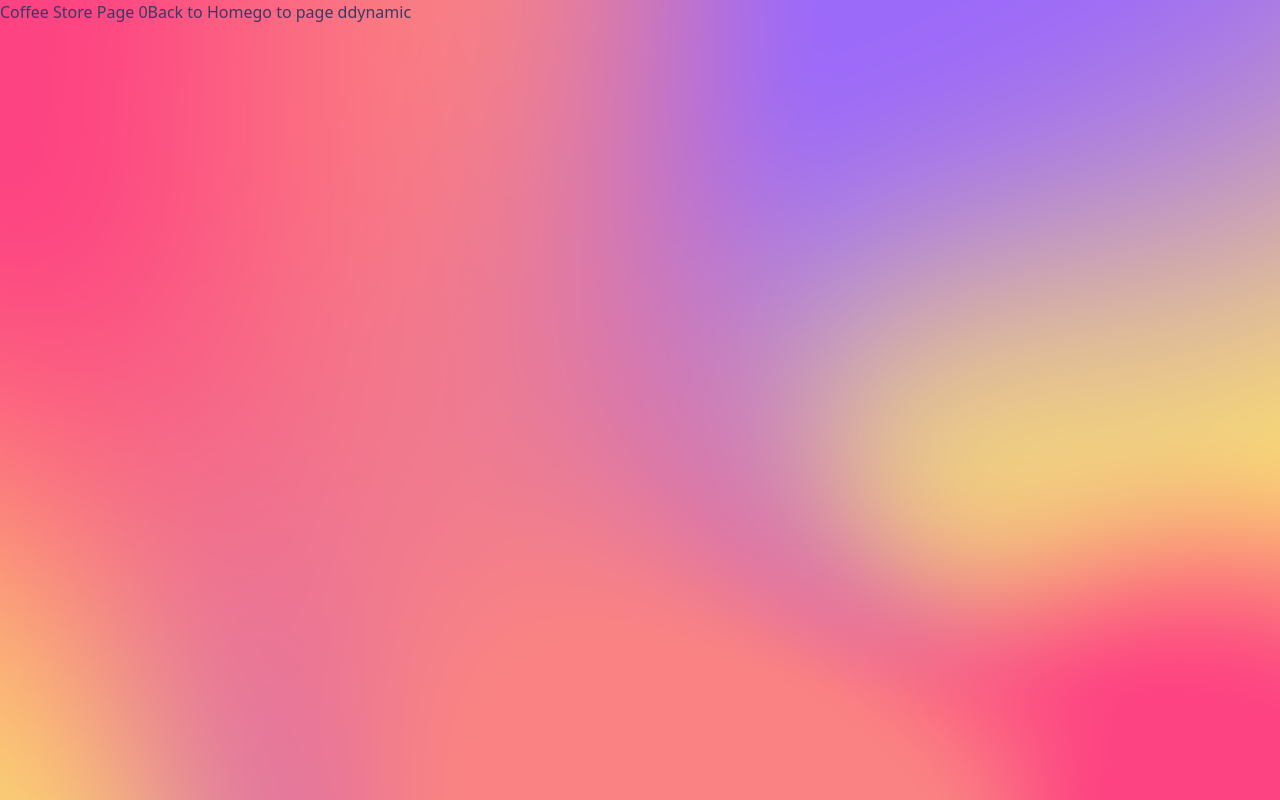
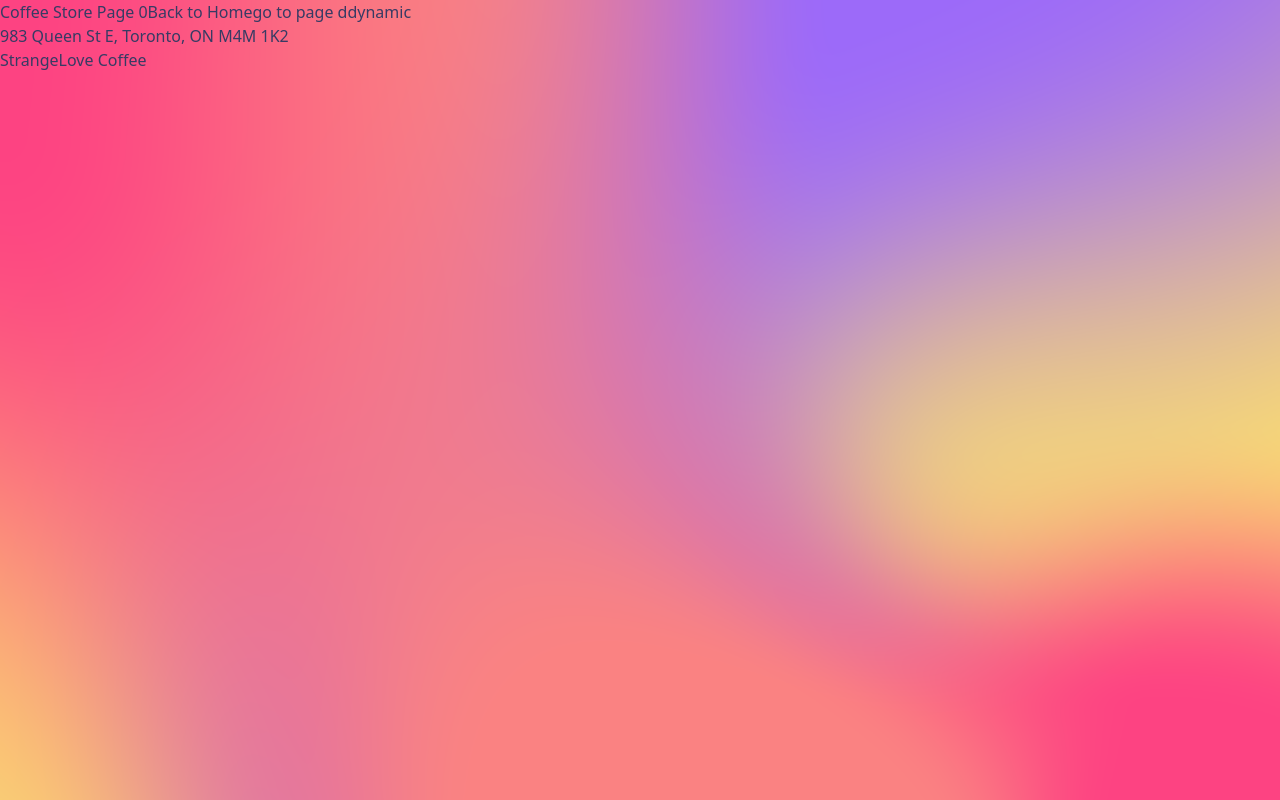
Before and after one commit to peterng2036/discover-coffee-stores, a Next.js app: page /coffee-store/0 in a window 1280 px wide. Built offline with nearby package versions, Linux system fonts and the light colour scheme.

Commit message:
Added getStaticPath to store page

```diff
--- a/pages/coffee-store/[id].js
+++ /dev/null
@@ -1,13 +0,0 @@
-import { useRouter } from "next/router";
-import Link from "next/link";
-
-export default function CoffeeStore() {
-  const rotuer = useRouter();
-  return (
-    <div>
-      Coffee Store Page {rotuer.query.id}
-      <Link href="/">Back to Home</Link>
-      <Link href="/coffee-store/dynamic">go to page ddynamic</Link>
-    </div>
-  );
-}
--- /dev/null
+++ b/pages/coffee-store/[id].tsx
@@ -0,0 +1,36 @@
+import { useRouter } from "next/router";
+import Link from "next/link";
+
+import coffeeStoresData from "../../data/coffee-store.json";
+import { GetStaticProps } from "next";
+import { ParsedUrlQuery } from "querystring";
+
+export const getStaticProps: GetStaticProps = ({ params }) => {
+  return {
+    props: {
+      coffeeStore: coffeeStoresData.find(
+        (store) => store.id.toString() === params?.id
+      ),
+    },
+  };
+};
+
+export async function getStaticPaths() {
+  return {
+    paths: [{ params: { id: "0" } }, { params: { id: "1" } }],
+    fallback: true,
+  };
+}
+
+export default function CoffeeStore({ coffeeStore }: { coffeeStore: any }) {
+  const rotuer = useRouter();
+  return (
+    <div>
+      Coffee Store Page {rotuer.query.id}
+      <Link href="/">Back to Home</Link>
+      <Link href="/coffee-store/dynamic">go to page ddynamic</Link>
+      <p>{coffeeStore.address}</p>
+      <p>{coffeeStore.name}</p>
+    </div>
+  );
+}
--- a/pages/index.tsx
+++ b/pages/index.tsx
@@ -2,14 +2,14 @@ import Head from "next/head";
 import styles from "@/styles/Home.module.css";
 import Banner from "../components/banner";
 import Card from "@/components/card";
-import coffeeStores from "../data/coffee-store.json";
+import coffeeStoresData from "../data/coffee-store.json";
 import { GetStaticProps } from "next";
 import { Key } from "react";
 
 export const getStaticProps: GetStaticProps = async (context) => {
   return {
     props: {
-      coffeeStores,
+      coffeeStores: coffeeStoresData,
     },
   };
 };
@@ -34,7 +34,12 @@ export default function Home(props: {
           buttonText="View Stores Nearby"
           handleOnClick={handleOnBannerClick}
         />
-        <div className="mt-24 grid gap-4 justify-items-center-center md:grid-cols-2 lg:grid-cols-3">
+        {coffeeStoresData.length > 0 && (
+          <>
+            <h2 className="mt-24 text-3xl font-bold text-white">
+              Toronto Stores
+            </h2>
+            <div className="mt-4 grid gap-4 justify-items-center-center md:grid-cols-2 lg:grid-cols-3">
               {props.coffeeStores.map(
                 (coffeeStore: {
                   id: Key | null | undefined;
@@ -52,6 +57,8 @@ export default function Home(props: {
                 }
               )}
             </div>
+          </>
+        )}
       </main>
     </>
   );
```
Lines whose indentation alone changed are shown as unchanged.
